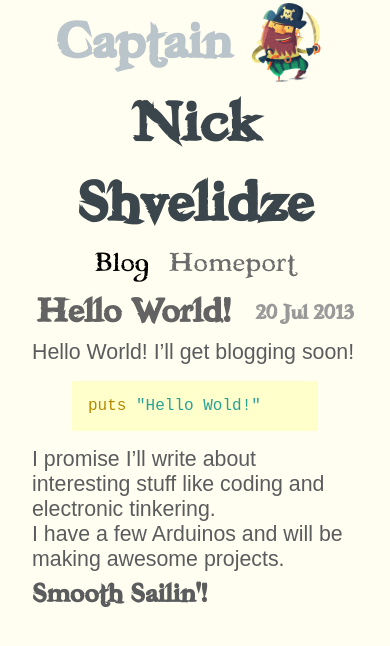
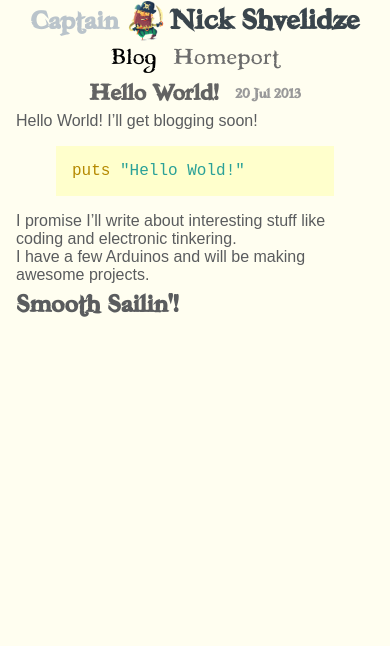
Before and after one commit to shvelo/blog.pirrate.me, a Jekyll site: the page built from index.html, in a window 390 px wide. Shown: the top 646 px of the page. Built offline with Jekyll 4.4.1, drawn with Linux system fonts in a browser that asks for light colours; nearby versions of some CDN libraries; Markdown is read by kramdown in place of the engine named in the settings; comment, search, counter and statistics services are not loaded.

Commit message:
Whoooops

```diff
--- a/_layouts/default.html
+++ b/_layouts/default.html
@@ -23,7 +23,7 @@
 			<div id="nav">
 				<ul>
 					<li class="active">
-						<a href="{{site.url}}">Blog</a>
+						<a href="{{site.baseurl}}">Blog</a>
 					</li>
 					<li>
 						<a href="http://pirrate.me">Homeport</a>
@@ -38,6 +38,6 @@
 		<script src="http://ajax.googleapis.com/ajax/libs/jquery/2.0.3/jquery.min.js"></script>
 		<script src="http://balupton.github.io/jquery-scrollto/lib/jquery-scrollto.js"></script>
 		<script src="http://browserstate.github.io/history.js/scripts/bundled/html4+html5/jquery.history.js"></script>
-		<script src="http://raw.github.com/browserstate/ajaxify/master/ajaxify-html5.js"></script>
+		<script src="http://rawgithub.com/browserstate/ajaxify/master/ajaxify-html5.js" type="text/javascript"></script>
 	</div>
 </body>
--- a/css/main.css
+++ b/css/main.css
@@ -160,3 +160,80 @@ h6 { font-size: 20pt; }
   font-size: 16pt;
   margin-top: .3em;
 }
+
+@media (max-width: 45em) {
+  h1 { font-size: 32pt; }
+  h2 { font-size: 30pt; }
+  h3 { font-size: 28pt; }
+  h4 { font-size: 26pt; }
+  h5 { font-size: 24pt; }
+  h6 { font-size: 22pt; }
+
+  #container {
+    padding: 0 1em;
+  }
+
+  #container #header h1 {
+    font-size: 4em;
+  }
+
+  #container #content .post .title {
+    font-size: 2.8em;
+  }
+
+  #container #content .post .content, #container #content .post .more {
+    font-size: 12pt;
+  }
+}
+
+@media (max-width: 35em) {
+  #container #header h1 {
+    font-size: 3em;
+  }
+
+  #container #content .post .title {
+    font-size: 2.8em;
+  }
+}
+
+@media (max-width: 27em) {
+  #container #header h1 {
+    font-size: 2.5em;
+  }
+
+  #container #header #nav ul li a {
+    font-size: 2em;
+  }
+
+  #container #content .post .title {
+    font-size: 2em;
+  }
+}
+
+@media (max-width: 20em) {
+  #container #header h1 {
+    font-size: 2em;
+  }
+
+  #container #header #nav ul li a {
+    font-size: 1.8em;
+  }
+
+  #container #content .post .title {
+    font-size: 1.7em;
+  }
+}
+
+@media (max-width: 15em) {
+  #container #header h1 {
+    font-size: 1.5em;
+  }
+
+  #container #header #nav ul li a {
+    font-size: 1.3em;
+  }
+
+  #container #content .post .title {
+    font-size: 1.3em;
+  }
+}
```
